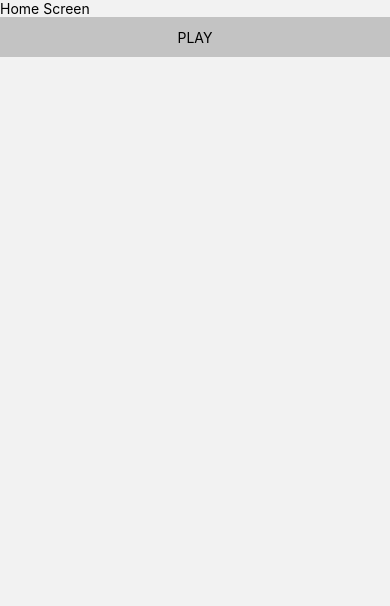
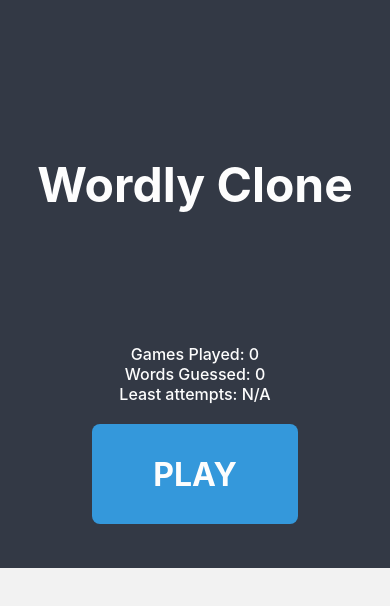
Before and after one commit to ODMyk/wordly-clone, a React Native app: screen /Home in a window 390 px wide. Shown: the top 606 px of the page. Built offline with nearby package versions, Linux system fonts and the light colour scheme.

Commit message:
Designed Home Screen

```diff
--- a/src/screens/MainFlow/Home/index.tsx
+++ b/src/screens/MainFlow/Home/index.tsx
@@ -1,18 +1,28 @@
-import { View, Text, TouchableOpacity } from 'react-native'
+import { View, Text, TouchableOpacity, StatusBar } from 'react-native'
 import React from 'react'
 import type { HomeScreenProps } from '@navigation/Router'
+import { SafeAreaView } from 'react-native-safe-area-context'
+import { styles } from './styles'
 
 export default function HomeScreen({ navigation }: HomeScreenProps) {
   return (
-    <View>
-      <Text>Home Screen</Text>
-      <TouchableOpacity
-      style={{height: 40, backgroundColor: "#c3c3c3", justifyContent: "center", alignItems: "center"}}
-      onPress={() => {
-        navigation.navigate("Game");
-      }}>
-        <Text>PLAY</Text>
-      </TouchableOpacity>
-    </View>
+    <SafeAreaView>
+      <StatusBar backgroundColor="#333945" />
+      <View style={[styles.container]}>
+        <View style={[styles.titleContainer]}>
+          <Text style={[styles.buttonText, styles.title]}>Wordly Clone</Text>
+        </View>
+        <View style={[styles.statsContainer]}>
+          <Text style={[styles.statsText]}>Games Played: 0</Text>
+          <Text style={[styles.statsText]}>Words Guessed: 0</Text>
+          <Text style={[styles.statsText]}>Least attempts: N/A</Text>
+        </View>
+        <View style={[styles.buttonContainer]}>
+          <TouchableOpacity style={[styles.button,]} onPress={() => {navigation.replace("Game")}}>
+            <Text style={[styles.buttonText]}>PLAY</Text>
+          </TouchableOpacity>
+        </View>
+      </View>
+    </SafeAreaView>
   )
 }
--- a/src/screens/MainFlow/Home/styles.ts
+++ b/src/screens/MainFlow/Home/styles.ts
@@ -0,0 +1,45 @@
+import { StyleSheet } from "react-native";
+
+export const styles = StyleSheet.create({
+    container: {
+        justifyContent: "space-around",
+        height: "100%",
+        backgroundColor: "#333945",
+        padding: 24,
+    },
+    titleContainer: {
+        height: 320,
+        justifyContent: "center",
+        alignItems: "center",
+    },
+    title: {
+        fontSize: 48
+    },
+    statsContainer: {
+        justifyContent: "center",
+        alignItems: "center",
+    },
+    statsText: {
+        color: "#fdfdfd",
+        fontSize: 16,
+        fontWeight: 500,
+    },
+    buttonContainer: {
+        justifyContent: "center",
+        alignItems: "center",
+        height: 140,
+    },
+    button: {
+        height: 100,
+        width: "60%",
+        justifyContent: "center",
+        alignItems: "center",
+        backgroundColor: "#3498DB",
+        borderRadius: 8,
+    },
+    buttonText: {
+        color: "#fdfdfd",
+        fontWeight: 700,
+        fontSize: 32,
+    },
+})
```
